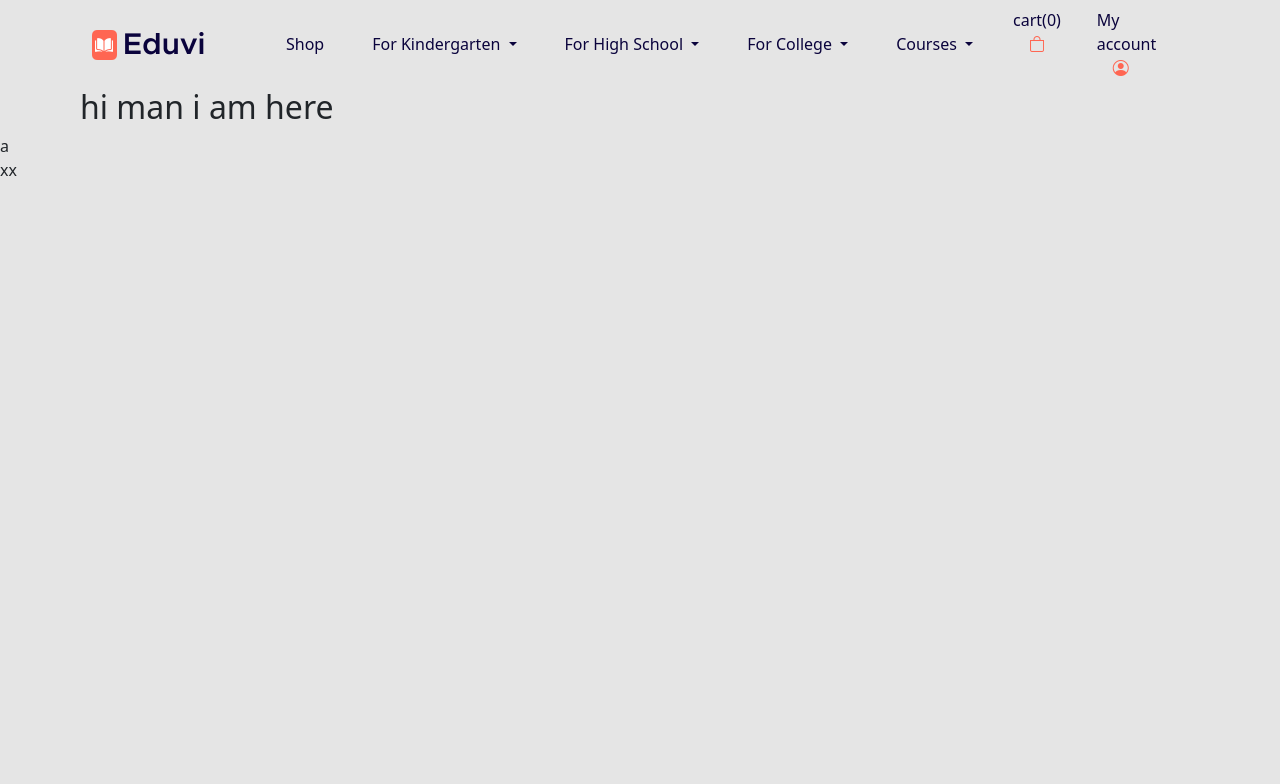
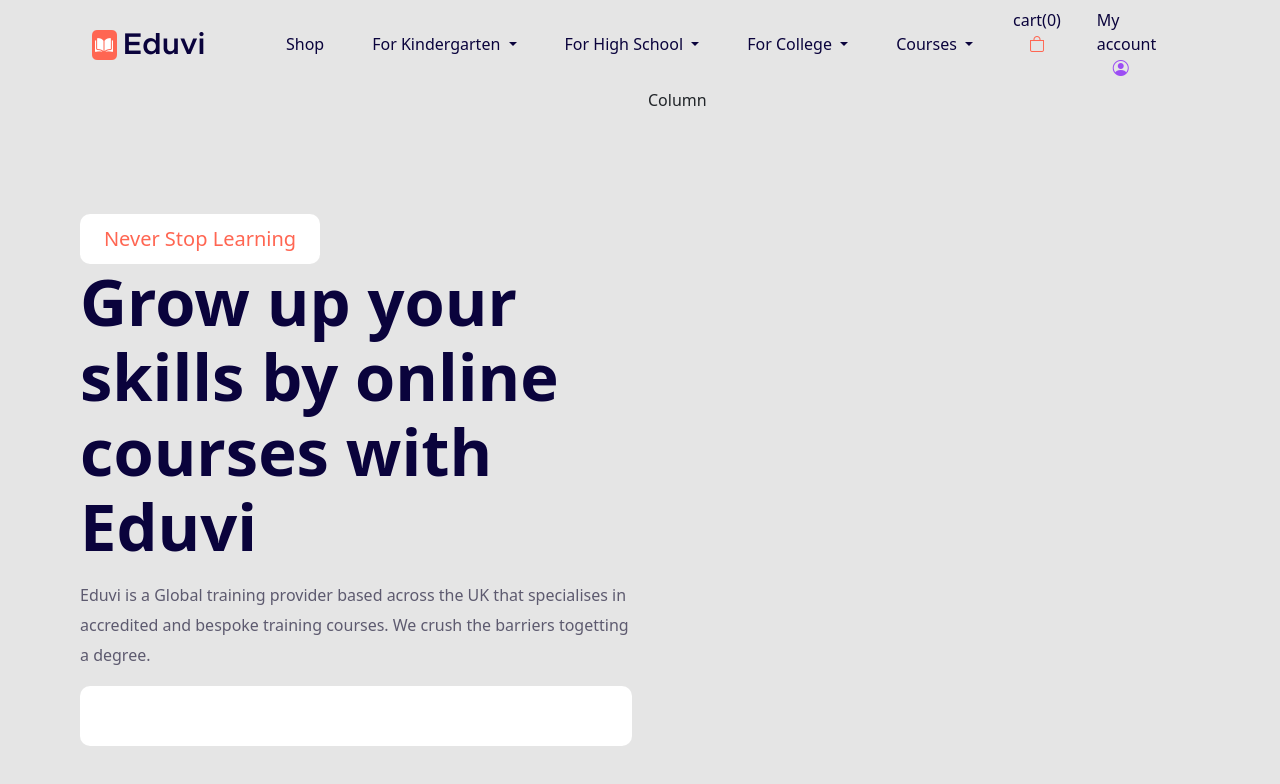
Before and after one commit to prashanta0234/e-learning, a plain HTML site: page index.html in a window 1280 px wide. Drawn offline with nearby package versions, Linux system fonts and the light colour scheme.

Commit message:
add hero left

```diff
--- a/css/main.scss
+++ b/css/main.scss
@@ -6,6 +6,7 @@
   box-sizing: border-box;
   background-color: $bg-color;
 }
+
 .containera {
   @include container;
 }
@@ -39,5 +40,39 @@ nav {
 }
 
 .icon {
-  @include iconClr;
+  @include iconClr($secondary-color);
 }
+.icon1 {
+  @include iconClr($primary-color);
+}
+
+.never_stop_learning {
+  width: 15rem;
+  height: 3.125rem;
+  border-radius: 10px;
+  background-color: white;
+  color: $secondary-color;
+  text-align: center;
+  display: flex;
+  justify-content: center;
+  align-items: center;
+  font-size: $f2;
+}
+
+.hero-left {
+  margin-top: 7.875rem;
+}
+.hero-header {
+  @include header-font($f3, $p-f-c, 700, 75px);
+}
+.hero-text {
+  @include header-font($f1, $s-f-c, 400, 30px);
+}
+
+.hero-input {
+  form {
+    input {
+      @include text-input(100%, 3.75rem, 10px, none, white);
+    }
+  }
+}
--- a/css/utils/_mixin.scss
+++ b/css/utils/_mixin.scss
@@ -27,6 +27,21 @@
   }
 }
 
-@mixin iconClr {
-  color: $secondary-color;
+@mixin iconClr($clr) {
+  color: #{$clr};
 }
+
+@mixin header-font($f-size, $clr, $fw, $lh) {
+  font-size: #{$f-size};
+  color: #{$clr};
+  font-weight: #{$fw};
+  line-height: #{$lh};
+}
+
+@mixin text-input($w, $h, $br, $b, $bg) {
+  width: #{$w};
+  height: #{$h};
+  border-radius: #{$br};
+  border: #{$b};
+  background-color: #{$lh};
+}
--- a/css/utils/_sizing.scss
+++ b/css/utils/_sizing.scss
@@ -18,3 +18,7 @@ $m6: 20px;
 // font
 
 $f1: 1rem;
+$f2: 1.25rem;
+$f3: 4.063rem;
+
+// break point
--- a/index.html
+++ b/index.html
@@ -137,7 +137,7 @@
               <li>
                 <a href="#"
                   >My account
-                  <span class="icon"><i class="bi bi-person-circle"></i></span
+                  <span class="icon1"><i class="bi bi-person-circle"></i></span
                 ></a>
               </li>
             </ul>
@@ -148,14 +148,35 @@
     <!-- nav bar finish -->
     <main>
       <div class="containera">
-        <section id="hero">
-          <h2>hi man i am here</h2>
+        <!-- hero section start -->
+        <section id="hero" class="hero">
+          <div>
+            <div class="row gx-3">
+              <div class="col-md-6 col-xs-12 col-sm-12 hero-left">
+                <div class="never_stop_learning">Never Stop Learning</div>
+                <div>
+                  <p class="hero-header">
+                    Grow up your skills by online courses with Eduvi
+                  </p>
+                  <p class="hero-text">
+                    Eduvi is a Global training provider based across the UK that
+                    specialises in accredited and bespoke training courses. We
+                    crush the barriers togetting a degree.
+                  </p>
+                  <div class="hero-input">
+                    <form action="" method="POST">
+                      <input type="text" />
+                    </form>
+                  </div>
+                </div>
+              </div>
+              <div class="col-md-6 col-xs-12 col-sm-12">Column</div>
+            </div>
+          </div>
         </section>
+        <!-- hero section finish -->
       </div>
-      <div>
-        <div class="name">a</div>
-        <div class="name">xx</div>
-      </div>
+      <div></div>
     </main>
 
     <script
```
Also changed, not shown: css/main.css, images/1.png (added), images/2.png (added), images/3.png (added), images/4.png (added), 1 other file.
